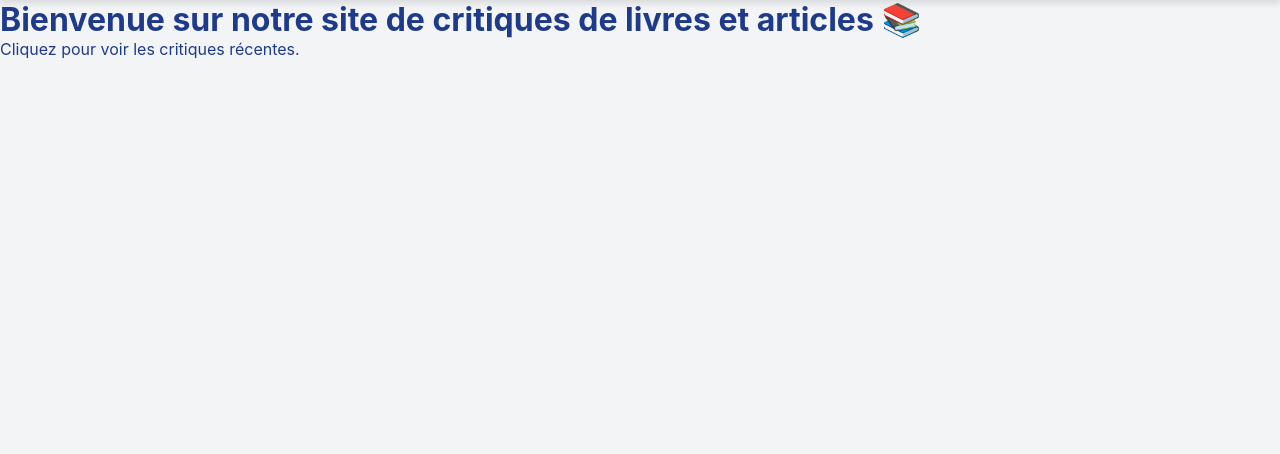
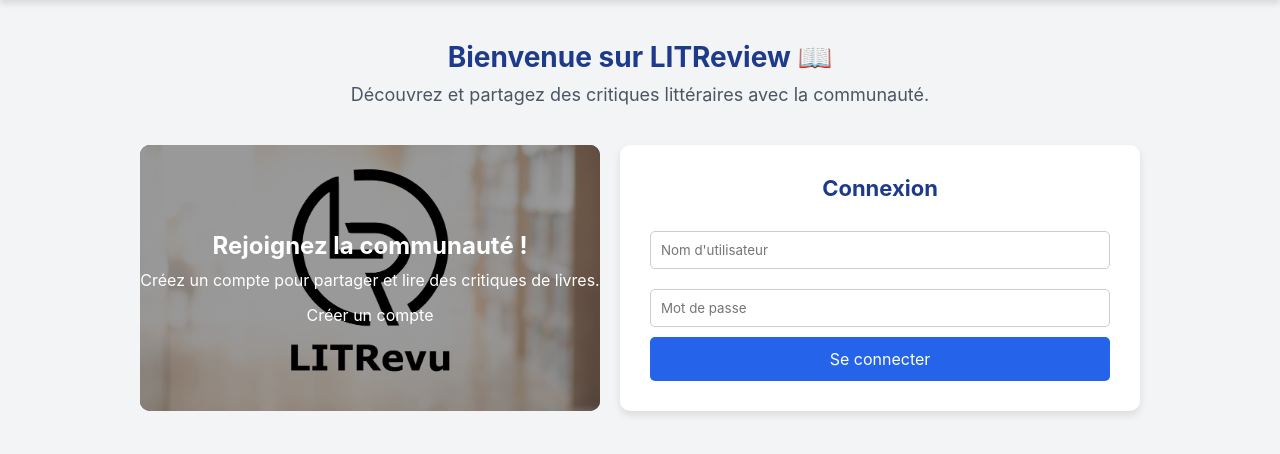
Before and after one commit to Youorus/-LITRevu-Une-plateforme-web-de-critiques-de-livres-et-d-articles-Django-, a Django app: page / in a window 1280 px wide. Shown: the part 59-513 px from the top of the page. Run offline with Django 4.2, Linux system fonts and the light colour scheme.

Commit message:
correction de l'affichage de la navBar et amelioration de l'affichage de la page d' index

```diff
--- a/templates/index.html
+++ b/templates/index.html
@@ -1,6 +1,40 @@
 {% extends "base.html" %}
+{% load static %}
 
 {% block content %}
-    <h1>Bienvenue sur notre site de critiques de livres et articles 📚</h1>
-    <p>Cliquez  pour voir les critiques récentes.</p>
+    {% if user.is_authenticated %}
+
+        <div class="nav-links">
+          <p>page d'acceuil</p>
+        </div>
+    {% else %}
+      <div class="welcome-message">
+        <h1>Bienvenue sur LITReview 📖</h1>
+        <p>Découvrez et partagez des critiques littéraires avec la communauté.</p>
+    </div>
+         <div class="home-container">
+        <!-- Section de gauche : Bannière avec invitation à l'inscription -->
+        <div class="home-left">
+            <div class="banner">
+                <img src="{% static 'listings/banner.png' %}" alt="Rejoignez LITReview">
+                <div class="banner-content">
+                    <h2>Rejoignez la communauté !</h2>
+                    <p>Créez un compte pour partager et lire des critiques de livres.</p>
+                    <a  class="btn btn-primary">Créer un compte</a>
+                </div>
+            </div>
+        </div>
+
+        <!-- Section de droite : Formulaire de connexion -->
+        <div class="home-right">
+            <h2>Connexion</h2>
+            <form method="post">
+                {% csrf_token %}
+                <input type="text" name="username" placeholder="Nom d'utilisateur" required>
+                <input type="password" name="password" placeholder="Mot de passe" required>
+                <button type="submit" class="btn btn-primary">Se connecter</button>
+            </form>
+        </div>
+    </div>
+    {% endif %}
 {% endblock %}
```
